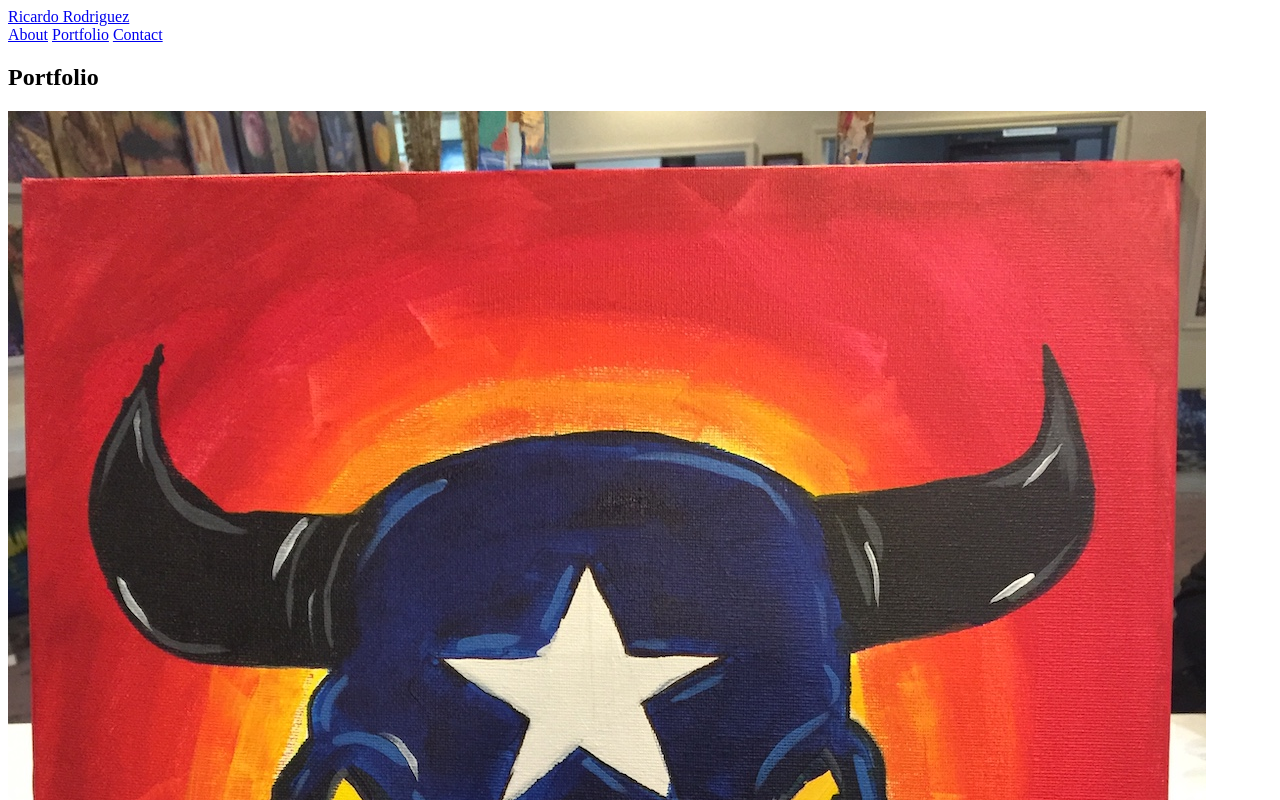
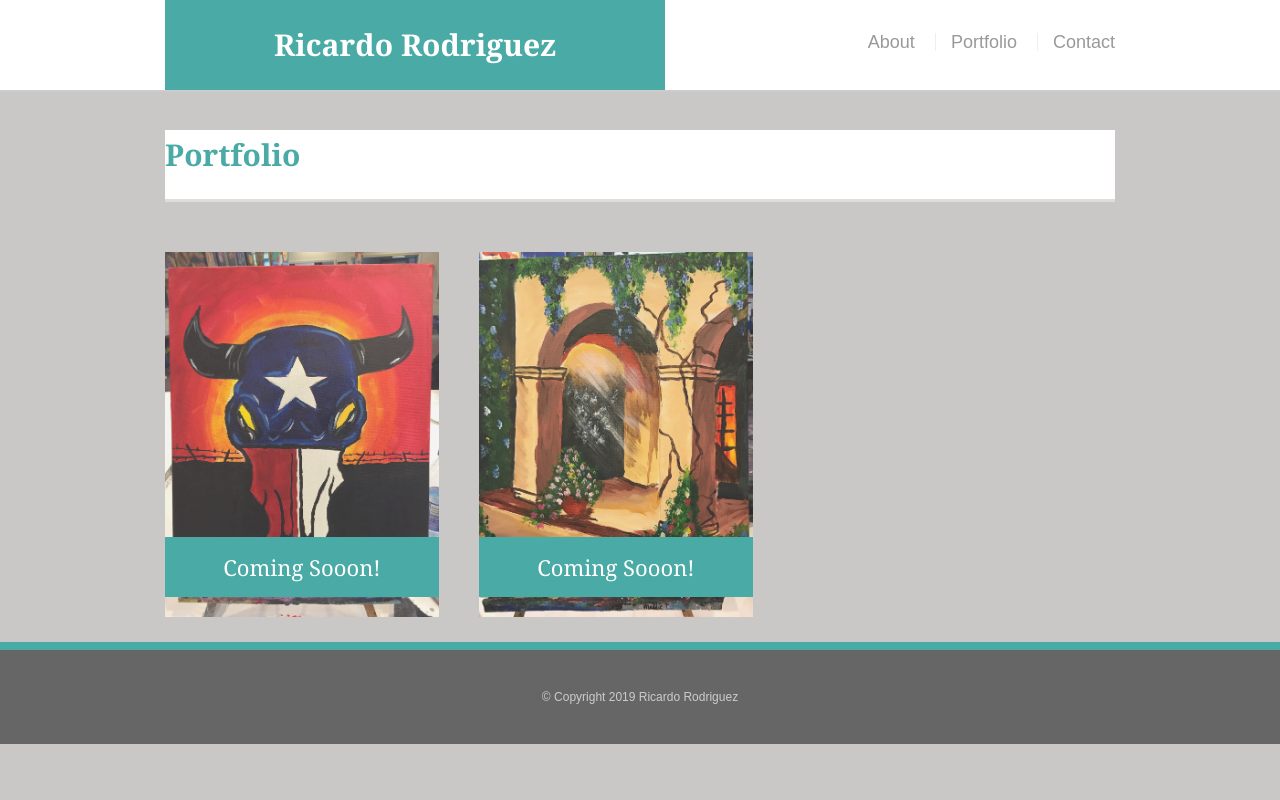
Before and after one commit to Runexz/Responsive-Portfolio, a plain HTML site: page portfolio.html in a window 1280 px wide. Shown: the top 800 px of the page. Drawn offline with Linux system fonts and the light colour scheme.

Commit message:
Completed style css

```diff
--- a/portfolio.html
+++ b/portfolio.html
@@ -1,11 +1,15 @@
 <!DOCTYPE html>
 <html lang="en">
+
 <head>
     <meta charset="UTF-8">
     <meta name="viewport" content="width=device-width, initial-scale=1.0">
     <meta http-equiv="X-UA-Compatible" content="ie=edge">
+    <link rel="stylesheet" href="reset.css" type="text/css">
+    <link rel="stylesheet" href="style.css" type="text/css">
     <title>About Me</title>
 </head>
+
 <body>
     <header id="masthead">
         <div class="container">
@@ -18,6 +22,7 @@
         </div>
     </header>
     <div id="main-container" class="container">
+            <div class="whiteout">
         <section class="main-container">
             <h1>Portfolio</h1>
             <div class="work">
@@ -32,6 +37,7 @@
             </div>
         </section>
         </div>
+    </div>
 
     <footer>
         <div class="container">
@@ -40,4 +46,5 @@
     </footer>
 
 </body>
+
 </html>
--- /dev/null
+++ b/reset.css
@@ -0,0 +1,48 @@
+/* http://meyerweb.com/eric/tools/css/reset/
+   v2.0 | 20110126
+   License: none (public domain)
+*/
+
+html, body, div, span, applet, object, iframe,
+h1, h2, h3, h4, h5, h6, p, blockquote, pre,
+a, abbr, acronym, address, big, cite, code,
+del, dfn, em, img, ins, kbd, q, s, samp,
+small, strike, strong, sub, sup, tt, var,
+b, u, i, center,
+dl, dt, dd, ol, ul, li,
+fieldset, form, label, legend,
+table, caption, tbody, tfoot, thead, tr, th, td,
+article, aside, canvas, details, embed,
+figure, figcaption, footer, header, hgroup,
+menu, nav, output, ruby, section, summary,
+time, mark, audio, video {
+	margin: 0;
+	padding: 0;
+	border: 0;
+	font-size: 100%;
+	font: inherit;
+	vertical-align: baseline;
+}
+/* HTML5 display-role reset for older browsers */
+article, aside, details, figcaption, figure,
+footer, header, hgroup, menu, nav, section {
+	display: block;
+}
+body {
+	line-height: 1;
+}
+ol, ul {
+	list-style: none;
+}
+blockquote, q {
+	quotes: none;
+}
+blockquote:before, blockquote:after,
+q:before, q:after {
+	content: '';
+	content: none;
+}
+table {
+	border-collapse: collapse;
+	border-spacing: 0;
+}
--- a/style.css
+++ b/style.css
@@ -0,0 +1,198 @@
+* {
+    box-sizing: border-box;
+}
+
+body {
+    background: rgb(202, 199, 199);
+    font-size: 18px;
+    line-height: 34px;
+    font-family: Arial, Helvetica, sans-serif;
+    color: #777;
+}
+
+.container {
+    width: 100%;
+    max-width: 950px;
+    margin: 0 auto;
+    clear: both;
+}
+
+h1, h2, h3, p {
+    margin-bottom: 20px;
+}
+
+p:last-child {
+    margin-bottom: 0;
+}
+
+h1, h2, h3 {
+    font-family: Georgia, 'Times New Roman', Times, serif;
+    font-weight: 700;
+    color: #4aaaa5;
+}
+
+h1 {
+    font-size: 30px;
+    line-height: 49px;
+    border-bottom: 3px solid #ddd;
+    padding-bottom: 20px;
+}
+
+h2, h3 {
+    font-size: 22px;
+}
+
+/* header */
+
+#masthead {
+    background: #fff;
+    margin: 0 0 30px;
+    z-index: 99;
+    color: #fff;
+    overflow: auto;
+    border-bottom: 2px solid #ccc;
+    position: fixed;
+    width: 100%;
+}
+
+#logo {
+    width: 500px;
+    height: 90px;
+    background: #4aaaa5;
+    float: left;
+    font-family: Georgia, 'Times New Roman', Times, serif;
+    text-align: center;
+    line-height: 90px;
+    color: #fff;
+    font-weight: 700;
+    font-size: 30px;
+    text-decoration: none;
+}
+
+nav {
+    float: right;
+    margin-top: 25px;
+}
+
+nav a {
+    color: #999;
+    text-decoration: none;
+    margin-left: 15px;
+    display: inline-block;
+    border-left: 1px solid #efefef;
+    padding-left: 15px;
+    line-height: 18px
+}
+
+nav a:first-child {
+    border-left: none;
+}
+/* does this belong here */
+/* section { */
+    /* background: #fff; */
+/* } */
+/* main */
+#main-container {
+    padding-top: 130px;
+}
+
+.whiteout {
+    background: #fff;
+}
+.main-section {
+    background: #fff;
+    padding: 30px;
+    margin: 0 0 40px 0;
+    width: 100%;
+    max-width: 650px;
+    float: left;
+    border: 1px solid #ddd;
+}
+
+.auth-image {
+    width: 150px;
+    height: auto;
+    margin-top: 10px;
+    float: left;
+    margin-right: 25px;
+}
+
+/* footer */
+
+footer {
+    background: #666;
+    color: #fff;
+    padding: 30px 0;
+    clear: both;
+    border-top: 8px solid #4aaaa5;
+    color: #ccc;
+    font-size: 12px;
+    text-align: center;
+}
+
+/* portfolio */
+.work {
+    width: 274px;
+    overflow: auto;
+    position: relative;
+    float: left;
+    margin: 20px 0 25px;
+}
+
+.work:nth-child(even) {
+    margin-right: 40px;
+}
+
+.work img {
+    width: 100%;
+    border: 0 none;
+    opacity: .8;
+}
+
+.work h3 {
+    border-bottom: 0;
+    background: #4aaaa5;
+    color: #fff;
+    text-align: center;
+    position: absolute;
+    bottom: 20px;
+    padding: 15px;
+    width: 100%;
+    line-height: 30px;
+    margin-bottom: 0;
+    font-weight: 300;
+}
+
+/* contact */
+
+#contact-form ul {
+    margin-bottom: 20px;
+}
+
+#contact-form li {
+    margin-bottom: 10px;
+}
+
+label, input[type=text], input[type=email], textarea {
+    display: block;
+    width: 100%;
+}
+
+input[type=text], input[type=email], textarea {
+    height: 35px;
+    border: 1px solid #ddd;
+    padding: 0 10px;
+    font-size: 14px;
+}
+
+textarea {
+    height: 200px;
+}
+
+input[type=submit] {
+background: #4aaaa5;
+border: 0 none;
+color: #fff;
+font-size: 18px;
+cursor: pointer;
+}
```
Also changed, not shown: contact.html (+7 -1 lines), index.html (+11 -3 lines). Lines whose indentation alone changed are shown as unchanged.
